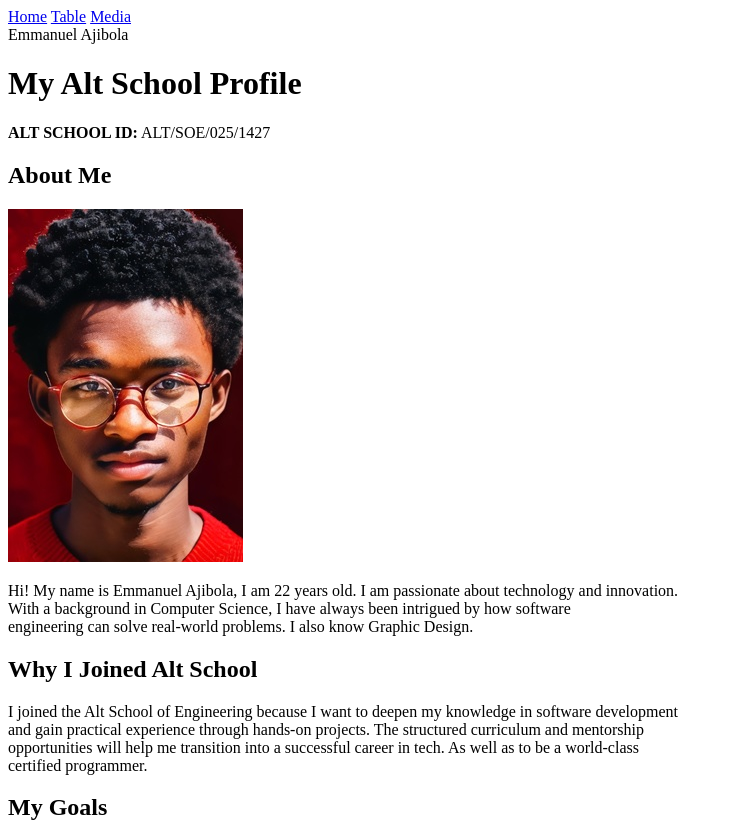
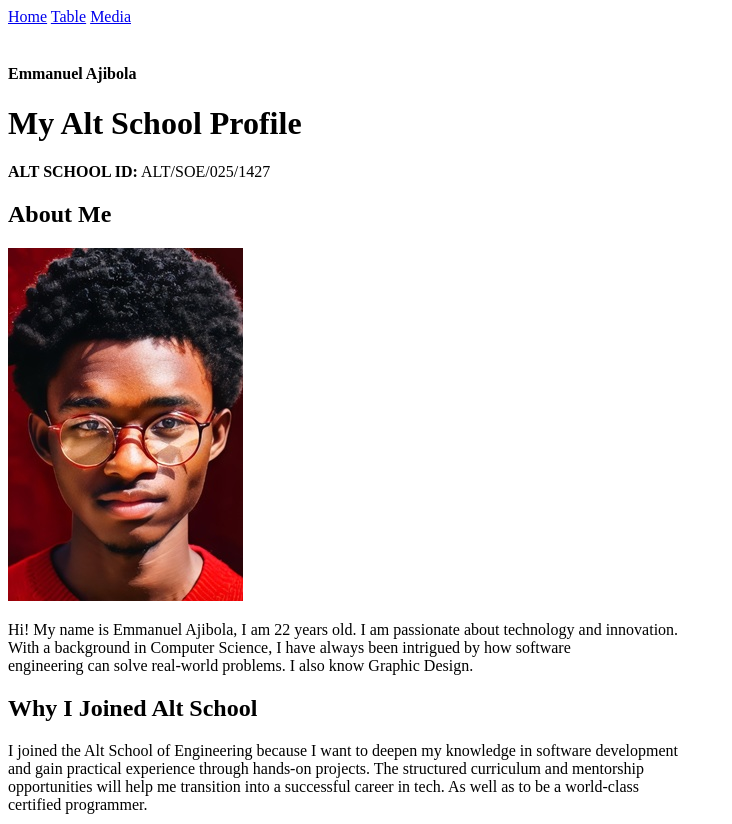
Before and after one commit to Emiderex/Altschool, a plain HTML site: page index.html in a window 1280 px wide. Shown: the top 824 px of the page, without its empty margins (0-732 px from the left). Drawn offline with Linux system fonts and the light colour scheme.

Commit message:
Add extra changes

```diff
--- a/index.html
+++ b/index.html
@@ -12,8 +12,8 @@
     <a href="/Pages/table.html">Table</a>
     <a href="/Pages/media.html">Media</a>
 
-    <br>
-    <a name="top"> Emmanuel Ajibola</a>
+    <br><br>
+    <h4 id="top">Emmanuel Ajibola</h4>
     <h1>My Alt School Profile</h1>
     <p><strong>ALT SCHOOL ID:</strong> ALT/SOE/025/1427</p>
 
```
